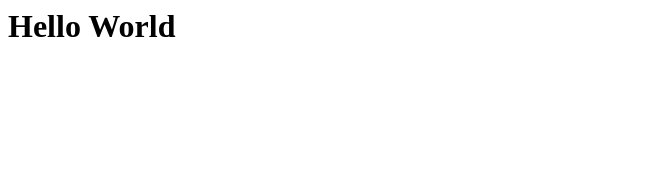
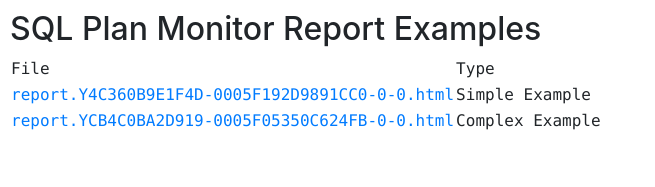
Before and after one commit to raywill/raywill.github.io, a plain HTML site: page index.html in a window 1280 px wide. Shown: the whole page, without its empty margins (0-655 px from the left). Drawn offline with Linux system fonts and the light colour scheme.

Commit message:
add index.html

```diff
--- a/index.html
+++ b/index.html
@@ -1 +1,30 @@
-<h1>Hello World</h1>
+<!doctype html>
+<html lang="en">
+  <head>
+    <meta charset="utf-8">
+<meta name="viewport" content="width=device-width, initial-scale=1, shrink-to-fit=no">
+<link rel="stylesheet" href="web/bootstrap.min.css" >
+<link rel="icon" type="image/png" href="web/favicon.png" />
+<style>
+body{ padding:10px; padding-bottom:50px;}
+table {font-family: Consolas,"Courier New",Courier,FreeMono,monospace !important;}
+</style>
+</head>
+<body>
+<h2> SQL Plan Monitor Report Examples</h2>
+<table>
+  <tr>
+    <td>File</td>
+    <td>Type</td>
+  </tr>
+  <tr>
+    <td><a href='report.Y4C360B9E1F4D-0005F192D9891CC0-0-0.html'>report.Y4C360B9E1F4D-0005F192D9891CC0-0-0.html</a></td>
+    <td>Simple Example</td>
+  </tr>
+  <tr>
+    <td><a href='report.YCB4C0BA2D919-0005F05350C624FB-0-0.html'>report.YCB4C0BA2D919-0005F05350C624FB-0-0.html</a></td>
+    <td>Complex Example</td>
+  </tr>
+</table>
+</body>
+</html>
```
